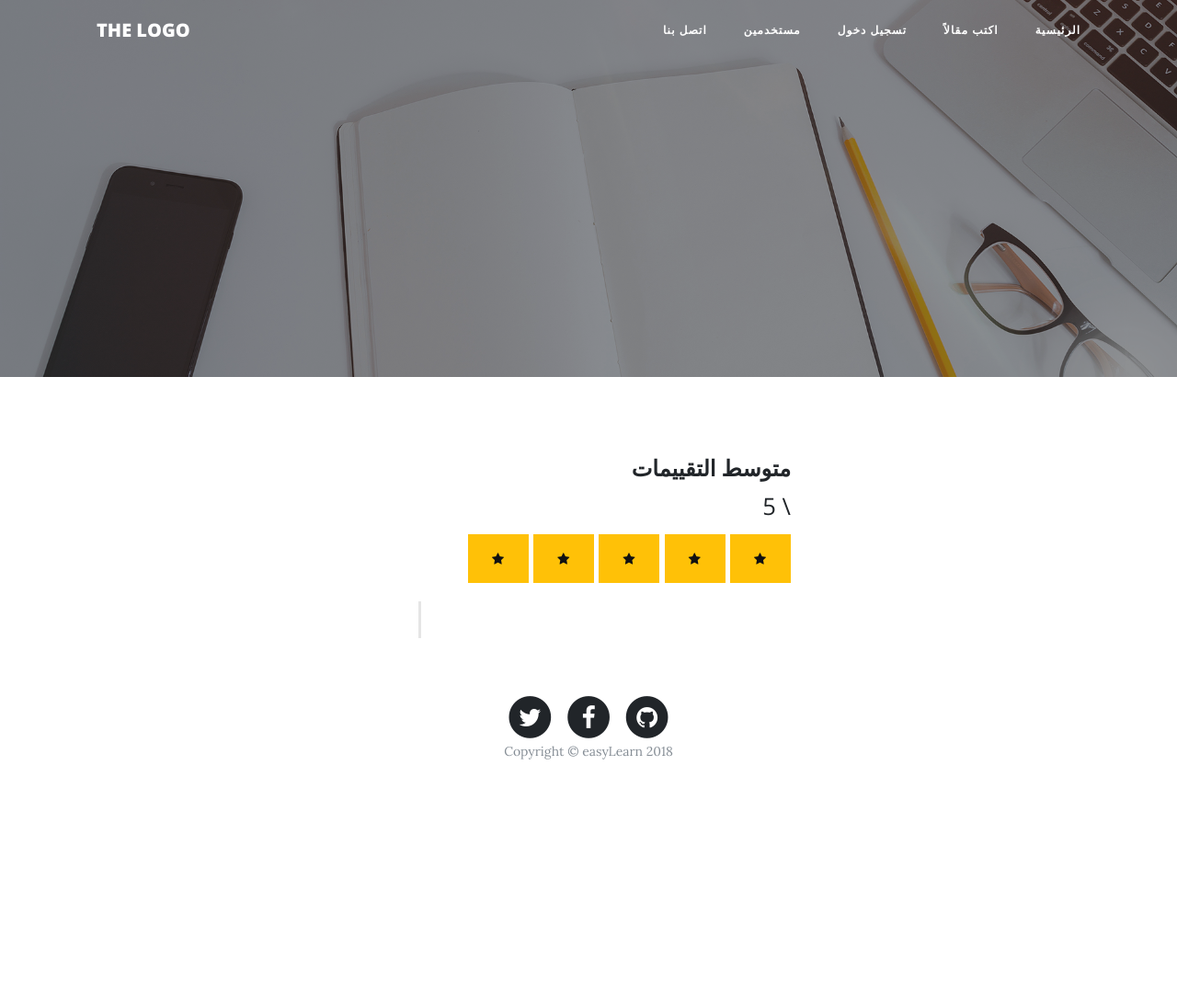
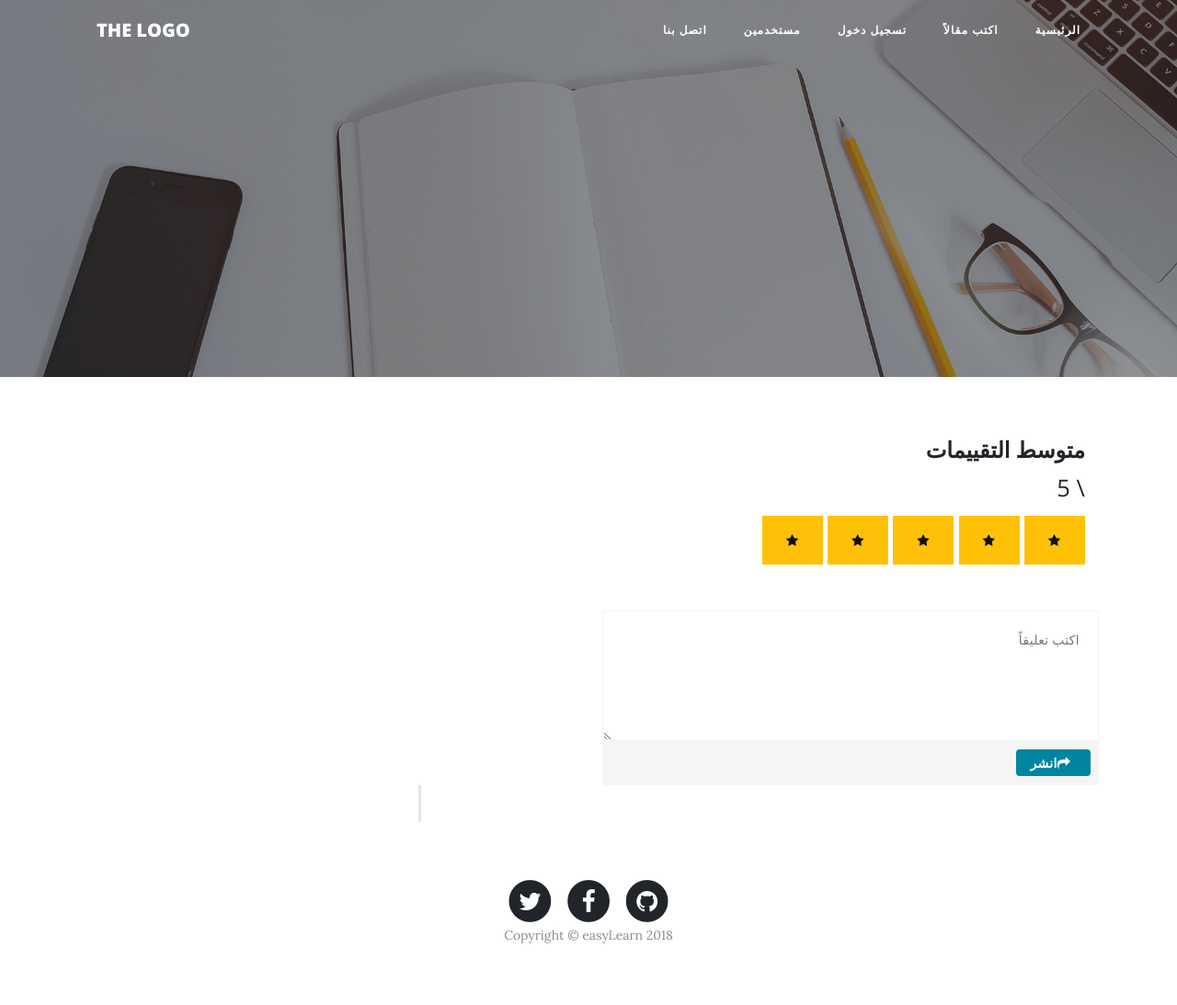
Before and after one commit to yazanKabbany/easyLearn, a Django app: template easylearn/blog/templates/blog/post_details.html in a window 1280 px wide. Shown: the whole page at 92% size. Before the commit the page ends 826 px from the top, so only its background shows below. Run offline with Django 3.2, Linux system fonts and the light colour scheme; the template is opened without the code that fills it, so the values that code supplies are empty; parts of the project's set-up code (start-up, migrations or seed data) failed here and were passed over; some libraries are stand-ins or nearby versions.

Commit message:
added comment widget

```diff
--- /dev/null
+++ b/easylearn/blog/static/css/comment_block.css
@@ -0,0 +1,122 @@
+.widget-area.blank {
+background: none repeat scroll 0 0 rgba(0, 0, 0, 0);
+-webkit-box-shadow: none;
+-moz-box-shadow: none;
+-ms-box-shadow: none;
+-o-box-shadow: none;
+box-shadow: none;
+}
+body .no-padding {
+padding: 0;
+}
+.widget-area {
+background-color: #fff;
+-webkit-border-radius: 4px;
+-moz-border-radius: 4px;
+-ms-border-radius: 4px;
+-o-border-radius: 4px;
+border-radius: 4px;
+-webkit-box-shadow: 0 0 16px rgba(0, 0, 0, 0.05);
+-moz-box-shadow: 0 0 16px rgba(0, 0, 0, 0.05);
+-ms-box-shadow: 0 0 16px rgba(0, 0, 0, 0.05);
+-o-box-shadow: 0 0 16px rgba(0, 0, 0, 0.05);
+box-shadow: 0 0 16px rgba(0, 0, 0, 0.05);
+float: left;
+margin-top: 30px;
+padding: 25px 30px;
+position: relative;
+width: 100%;
+}
+.status-upload {
+background: none repeat scroll 0 0 #f5f5f5;
+-webkit-border-radius: 4px;
+-moz-border-radius: 4px;
+-ms-border-radius: 4px;
+-o-border-radius: 4px;
+border-radius: 4px;
+float: left;
+width: 100%;
+padding-bottom: 10px;
+}
+.status-upload form {
+float: left;
+width: 100%;
+}
+.status-upload form textarea {
+background: none repeat scroll 0 0 #fff;
+border: medium none;
+-webkit-border-radius: 4px 4px 0 0;
+-moz-border-radius: 4px 4px 0 0;
+-ms-border-radius: 4px 4px 0 0;
+-o-border-radius: 4px 4px 0 0;
+border-radius: 4px 4px 0 0;
+color: #777777;
+float: left;
+font-family: Lato;
+font-size: 14px;
+height: 142px;
+letter-spacing: 0.3px;
+padding: 20px;
+width: 100%;
+resize:vertical;
+outline:none;
+border: 1px solid #F2F2F2;
+}
+
+.status-upload ul {
+float: left;
+list-style: none outside none;
+margin: 0;
+padding: 0 0 0 15px;
+width: auto;
+}
+.status-upload ul > li {
+float: left;
+}
+.status-upload ul > li > a {
+-webkit-border-radius: 4px;
+-moz-border-radius: 4px;
+-ms-border-radius: 4px;
+-o-border-radius: 4px;
+border-radius: 4px;
+color: #777777;
+float: left;
+font-size: 14px;
+height: 30px;
+line-height: 30px;
+margin: 10px 0 10px 10px;
+text-align: center;
+-webkit-transition: all 0.4s ease 0s;
+-moz-transition: all 0.4s ease 0s;
+-ms-transition: all 0.4s ease 0s;
+-o-transition: all 0.4s ease 0s;
+transition: all 0.4s ease 0s;
+width: 30px;
+cursor: pointer;
+}
+.status-upload ul > li > a:hover {
+background: none repeat scroll 0 0 #606060;
+color: #fff;
+}
+.status-upload form button {
+border: medium none;
+-webkit-border-radius: 4px;
+-moz-border-radius: 4px;
+-ms-border-radius: 4px;
+-o-border-radius: 4px;
+border-radius: 4px;
+color: #fff;
+float: right;
+font-family: Lato;
+font-size: 14px;
+letter-spacing: 0.3px;
+margin-right: 9px;
+margin-top: 9px;
+padding: 6px 15px;
+}
+.dropdown > a > span.green:before {
+border-left-color: #2dcb73;
+}
+.status-upload form button > i {
+margin-right: 7px;
+}
--- a/easylearn/blog/static/css/comments.css
+++ b/easylearn/blog/static/css/comments.css
@@ -8,7 +8,6 @@
 {
     width: 500px;
     margin: 20px auto;
-    font: 16px/1.4 Arial, sans-serif;
 }
 p {
     margin: 0 0 1em;
--- a/easylearn/blog/static/css/rate.css
+++ b/easylearn/blog/static/css/rate.css
@@ -1,6 +1,6 @@
 .rate{
-  width: 500px;
-  margin: 20px auto;
+  /* width: 500px;
+  margin: 20px auto; */
 
 }
 .rating-block{
--- a/easylearn/blog/templates/blog/post_details.html
+++ b/easylearn/blog/templates/blog/post_details.html
@@ -6,6 +6,7 @@
 {{ block.super }}
 <link rel="stylesheet" href="{% static 'css/comments.css' %}">
 <link rel="stylesheet" href="{% static 'css/rate.css' %}">
+<link rel="stylesheet" href="{% static 'css/comment_block.css'%}">
 {% endblock %}
 {% block content %}
 <article>
@@ -44,6 +45,21 @@
     </div>
   </div>
 </div>
+<!--write comment -->
+<div class="row" dir="rtl">
+
+  <div class="col-md-6">
+              <div class="widget-area no-padding blank">
+              <div class="status-upload">
+                <form>
+                  <textarea placeholder="اكتب تعليقاً" ></textarea>
+                  <button type="submit" class="btn btn-primary"><i class="fa fa-share"></i>انشر</button>
+                </form>
+              </div><!-- Status Upload  -->
+            </div><!-- Widget Area -->
+          </div>
+  </div>
+
 <!-- comments -->
 <section class="comments" dir="rtl">
   {% for comment in  object.comment_set.all %}
```
